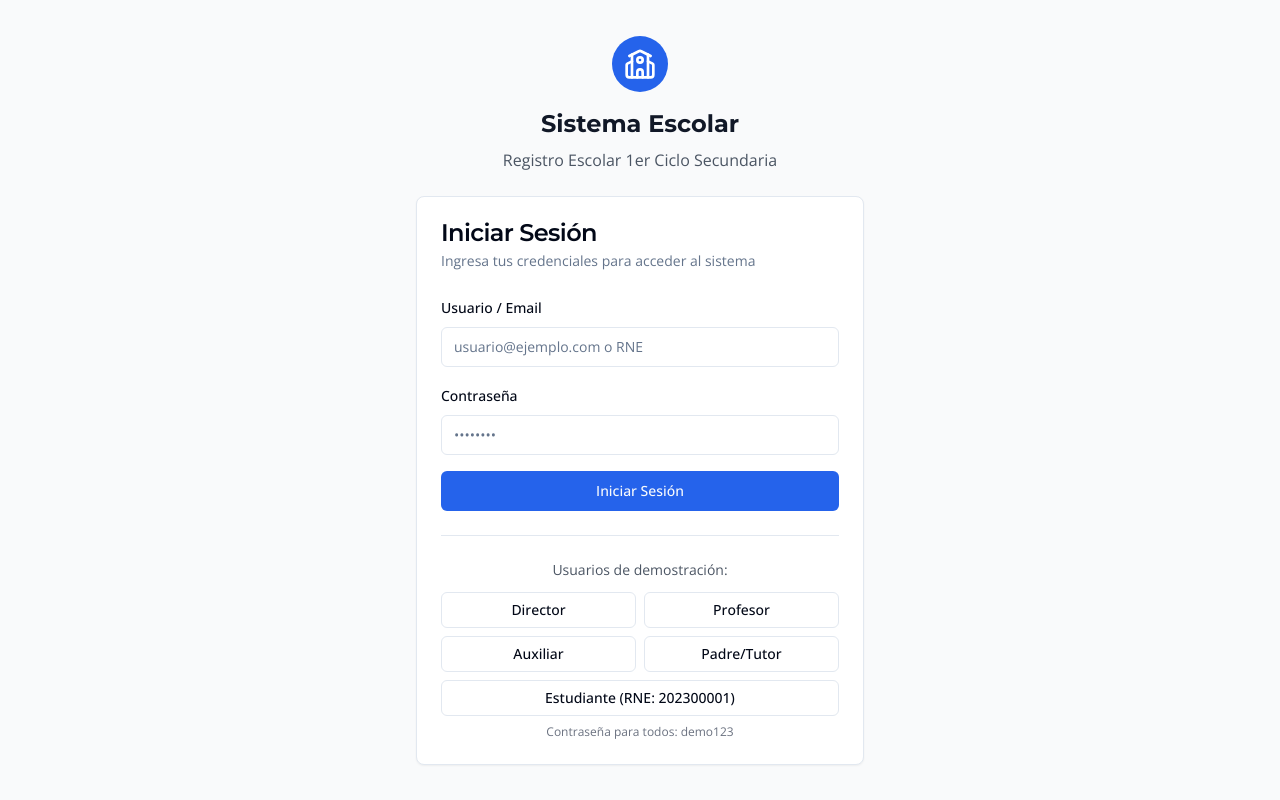
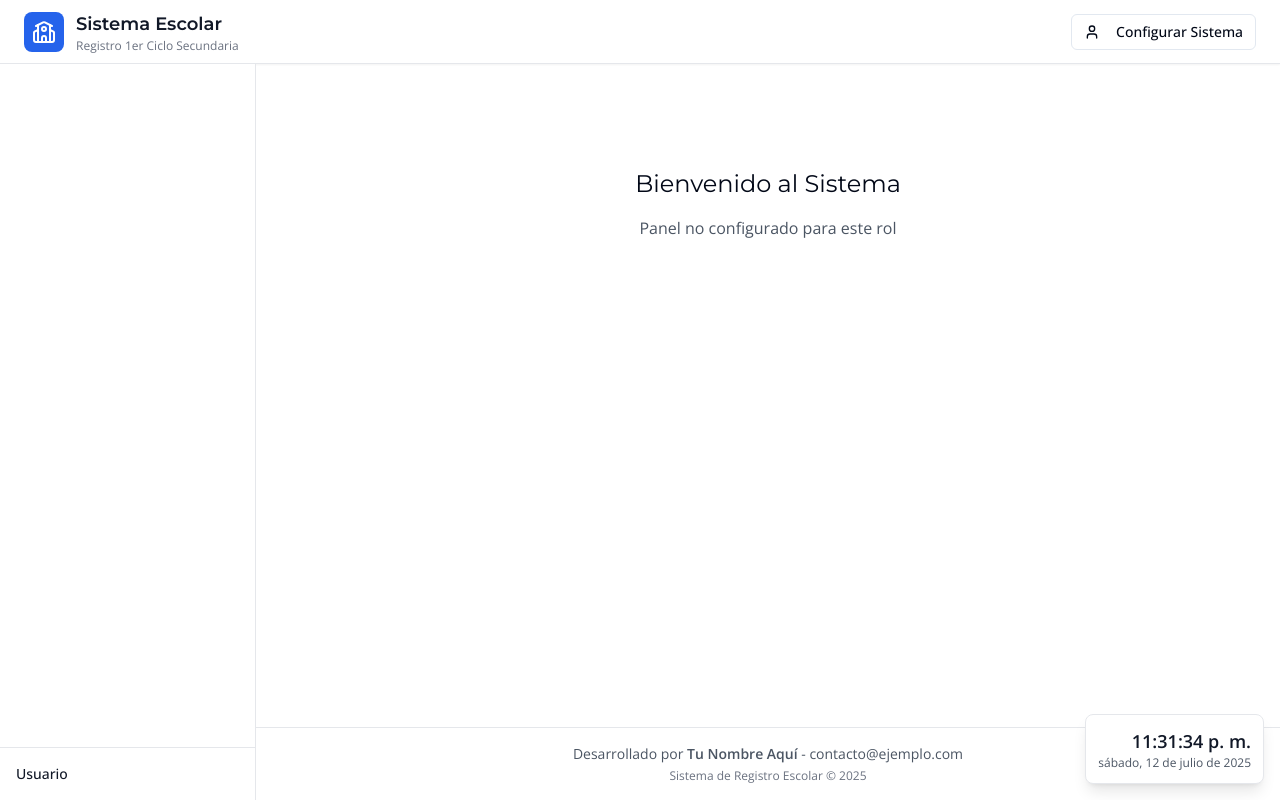
Before and after one commit to musicburris/escolar-registro-dominicana, a React (Vite) app: page / in a window 1280 px wide. Built offline with nearby package versions, Linux system fonts and the light colour scheme.

Commit message:
Allow anonymous access and user management
Enable anonymous access and allow admin users to manage user creation and site configuration.

```diff
--- a/src/components/layout/Header.tsx
+++ b/src/components/layout/Header.tsx
@@ -26,7 +26,7 @@ interface HeaderProps {
 }
 
 const Header: React.FC<HeaderProps> = ({ onMenuToggle }) => {
-  const { user, logout } = useAuth();
+  const { user, logout, isAuthenticated } = useAuth();
   const { unreadCount } = useNotifications();
 
   const handleLogout = () => {
@@ -79,6 +79,7 @@ const Header: React.FC<HeaderProps> = ({ onMenuToggle }) => {
       {/* Right section */}
       <div className="flex items-center gap-3">
         {/* Notifications */}
+        {isAuthenticated && (
           <Button variant="ghost" size="sm" className="relative">
             <Bell className="w-5 h-5" />
             {unreadCount > 0 && (
@@ -87,8 +88,10 @@ const Header: React.FC<HeaderProps> = ({ onMenuToggle }) => {
               </span>
             )}
           </Button>
+        )}
 
-        {/* User menu */}
+        {/* User menu o botón de login */}
+        {isAuthenticated ? (
           <DropdownMenu>
             <DropdownMenuTrigger asChild>
               <Button variant="ghost" className="relative h-10 w-10 rounded-full">
@@ -123,6 +126,12 @@ const Header: React.FC<HeaderProps> = ({ onMenuToggle }) => {
               </DropdownMenuItem>
             </DropdownMenuContent>
           </DropdownMenu>
+        ) : (
+          <Button variant="outline" size="sm">
+            <User className="w-4 h-4 mr-2" />
+            Configurar Sistema
+          </Button>
+        )}
       </div>
     </header>
   );
--- a/src/pages/Index.tsx
+++ b/src/pages/Index.tsx
@@ -39,10 +39,10 @@ const Index = () => {
     );
   }
 
-  // Show login form if not authenticated
-  if (!isAuthenticated) {
-    return <LoginForm />;
-  }
+  // Permitir acceso sin autenticación para configuración inicial
+  // if (!isAuthenticated) {
+  //   return <LoginForm />;
+  // }
 
   const toggleSidebar = () => {
     setIsSidebarOpen(!isSidebarOpen);
```
Lines whose indentation alone changed are shown as unchanged.
